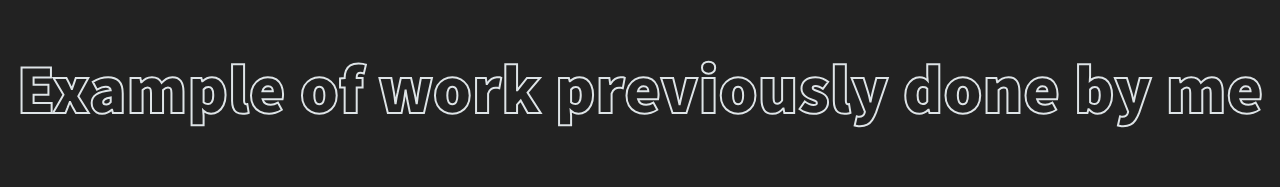
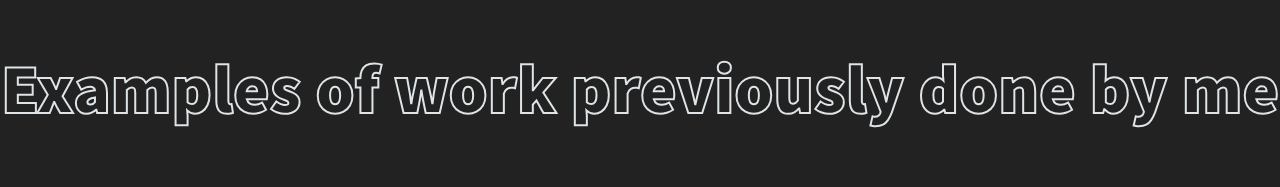
Before and after one commit to c0ruptqq/coruptqq.github.io, a plain HTML site: page index.html in a window 1280 px wide. Shown: the part 869-1056 px from the top of the page. Drawn offline with Linux system fonts and the light colour scheme.

Commit message:
Fixed typo

```diff
--- a/index.html
+++ b/index.html
@@ -40,7 +40,7 @@
 				<h1 data-text="Max Astapov">Max Astapov</h1>
 				<a href="#main" class="button">Learn More</a>
 			</div>
-			<h2  id="main">Example of work previously done by me</h2>
+			<h2  id="main">Examples of work previously done by me</h2>
 			<img src="steam_artwork/my_website.gif">
 			<img src="steam_artwork/full.gif">
 			<img src="steam_artwork/full_2.gif">
```
